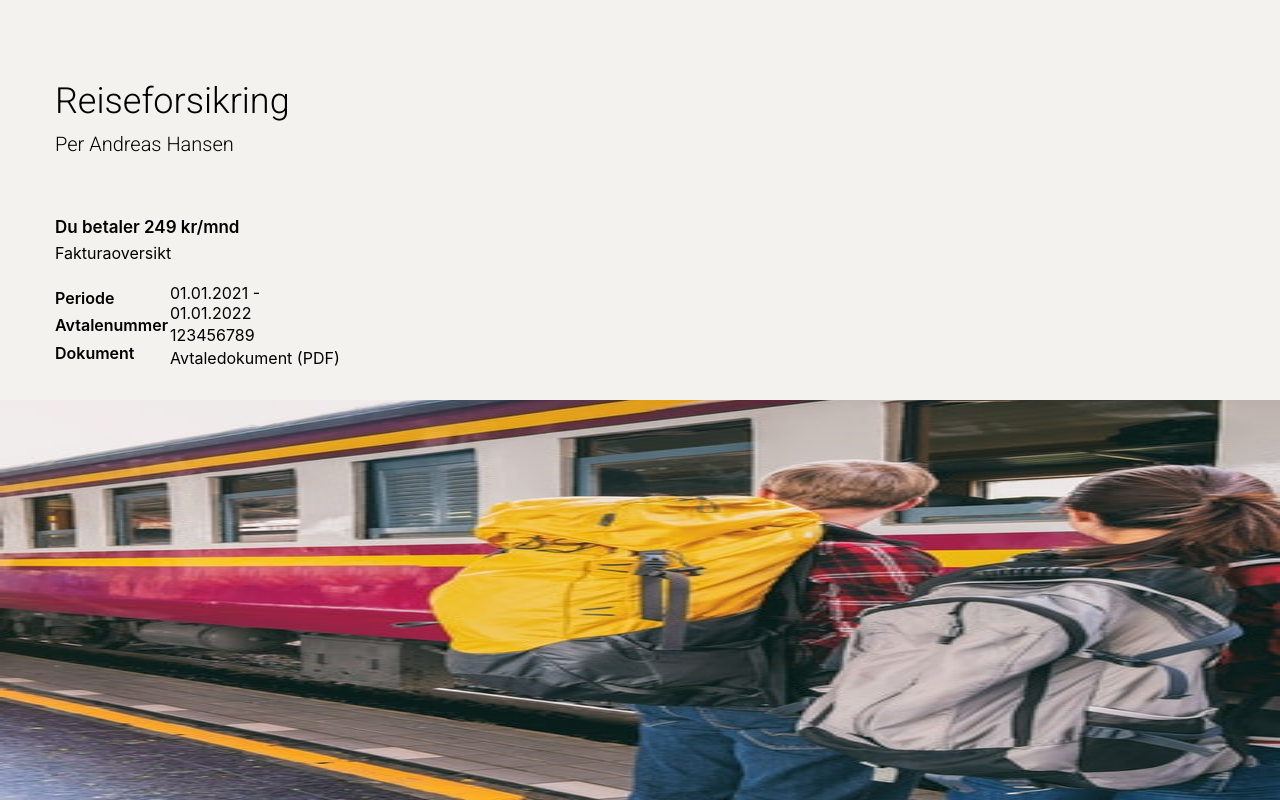
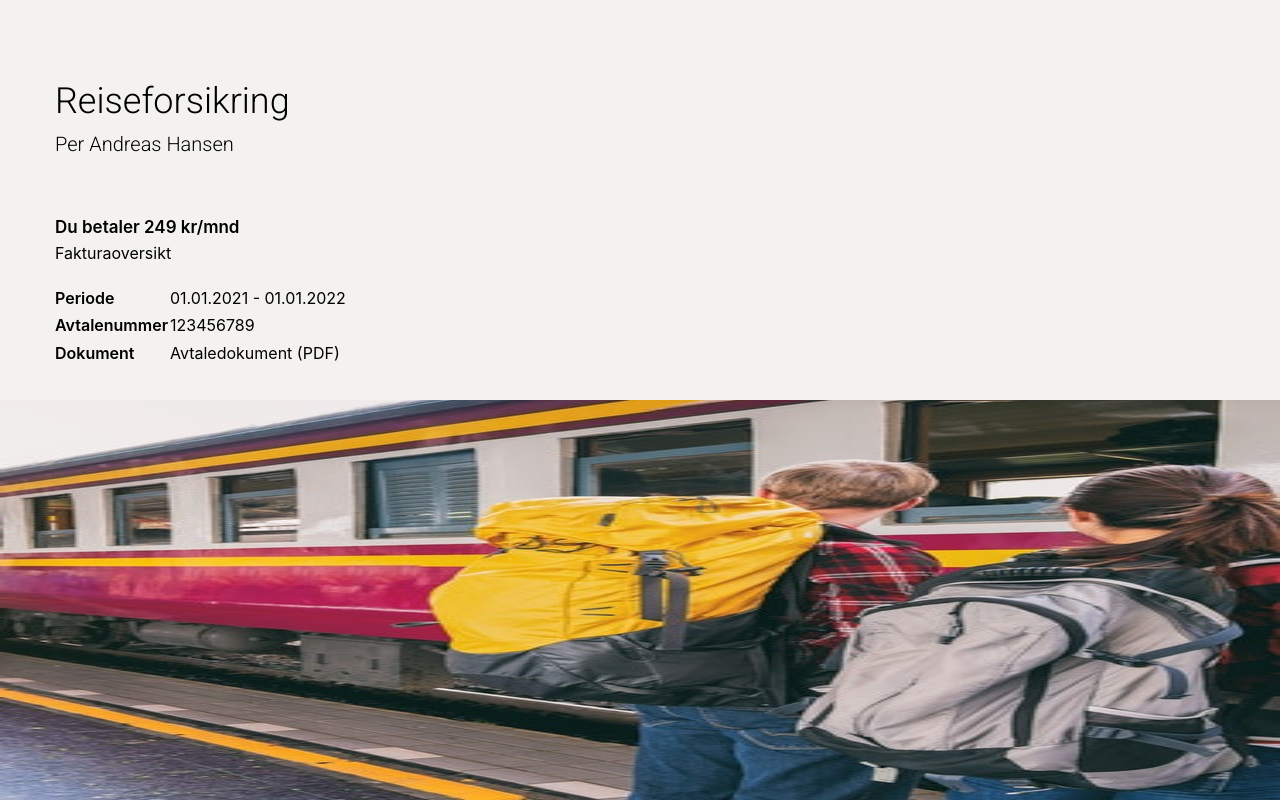
Before and after one commit to mariaopl/forsikrings-oppgave, a React (Create React App) app: page / in a window 1280 px wide. Built offline with nearby package versions, Linux system fonts and the light colour scheme.

Commit message:
Maybe fixed date

```diff
--- a/src/index.css
+++ b/src/index.css
@@ -84,7 +84,7 @@ code {
   display: flex;
   flex-direction: row;
   justify-content: space-between;
-  width: 285px;
+  width: 295px;
   height: 90px;
 }
 
@@ -92,7 +92,7 @@ code {
   display: flex;
   flex-direction: column;
   justify-content: space-evenly;
-  width: 170px;
+  width: 180px;
 }
 
 .left-info {
@@ -109,7 +109,6 @@ code {
 }
 
 .image {
-  position: absolute;
   width: 100%;
   height: 100%;
   overflow-x: hidden;
```
